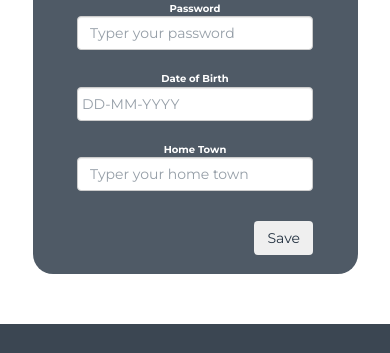
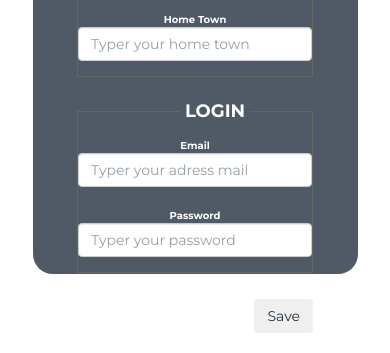
Before and after one commit to amatelin/neighborhood-guide, a PHP site: page /profile.php in a window 390 px wide. Shown: the part 901-1254 px from the top of the page. Before the commit the page ends 1225 px from the top, so only its background shows below. Run offline with PHP 8.4, Linux system fonts and the light colour scheme; data that the repository does not hold is empty; some libraries are stand-ins or nearby versions.

Commit message:
Legends added on Profile page and Settings page

```diff
--- a/config.json
+++ b/config.json
@@ -88,7 +88,7 @@
     "@input-height-large": "(ceil(@font-size-large * @line-height-large) + (@padding-large-vertical * 2) + 2)",
     "@input-height-small": "(floor(@font-size-small * @line-height-small) + (@padding-small-vertical * 2) + 2)",
     "@legend-color": "@gray-dark",
-    "@legend-border-color": "#e5e5e5",
+    "@legend-border-color": "#FFFFFF",
     "@input-group-addon-bg": "@gray-lighter",
     "@input-group-addon-border-color": "@input-border",
     "@dropdown-bg": "#fff",
--- a/css/style.css
+++ b/css/style.css
@@ -1919,7 +1919,7 @@ header .intro-text-team{
 }
 
 #profile-wrapper fieldset{
-    margin-top:17%;
+    margin-bottom:5%;
 }
 
 #profile-wrapper .log-form{
@@ -1946,6 +1946,29 @@ header .intro-text-team{
 .choices{
     text-align: left;
     font-size: 12px;
+}
+
+.legends{
+    border: 1px solid #666665;
+}
+
+legend{
+    width: auto;
+    border-width: 0px 0px 0px;
+    margin: 0px 0px 0px 20px;
+    padding: 0px 5px 0px 5px;
+    color: #FFFFFF;
+}
+
+.control-label{
+    text-align: left;
+}
+
+@media(min-width: 768px){
+    .form-horizontal .control-label {
+    text-align: left;
+    margin-left: 15px;
+}
 }
 
 @media(max-width: 1199px){
--- a/profile.php
+++ b/profile.php
@@ -25,51 +25,56 @@
             <div class="col-lg-6">
              <div class="intro-text-form profile-right" id="profile-wrapper">
               <div class="log-form">
-                <h4>Informations</h4>
                 <form class="form-horizontal">
-                  <fieldset>
                     <!-- Text input-->
+                    <fieldset class="legends">
+                    <legend><h4>Informations</h4></legend>
                     <div class="form-group">
                       <label class="col-md-4 control-label" for="name">Name</label>
-                      <div class="col-md-6">
+                      <div class="col-md-7">
                         <input id="name" name="name" placeholder="Type your name" class="form-control input-md" type="text">
                       </div>
                     </div>
                     <!-- Text input-->
                     <div class="form-group">
                       <label class="col-md-4 control-label" for="nickname">Nickname</label>
-                      <div class="col-md-6">
+                      <div class="col-md-7">
                         <input id="nickname" name="nickname" placeholder="Type your nickname" class="form-control input-md" type="text">
+                      </div>
+                    </div>
+                    <!-- Datebirth input-->
+                    <div class="form-group">
+                      <label class="col-md-4 control-label" for="datebirth">Date of Birth</label>
+                      <div class="col-md-7">
+                        <input id="datebirth" name="datebirth" placeholder="DD-MM-YYYY" class="datepicker form-control input-md">
                       </div>
                     </div>
                     <!-- Text input-->
                     <div class="form-group">
+                      <label class="col-md-4 control-label" for="homeTown">Home Town</label>
+                      <div class="col-md-7">
+                        <input id="homeTown" name="homeTown" placeholder="Typer your home town" class="form-control input-md" type="text">
+                      </div>
+                    </div>
+                  </fieldset>
+                    <!-- Text input-->
+                    <fieldset class="legends">
+                    <legend><h4>Login</h4></legend>
+                    <div class="form-group">
                       <label class="col-md-4 control-label" for="email">Email</label>
-                      <div class="col-md-6">
+                      <div class="col-md-7">
                         <input id="email" name="email" placeholder="Typer your adress mail" class="form-control input-md" type="text">
                       </div>
                     </div>
                     <!-- Password input-->
                     <div class="form-group">
                       <label class="col-md-4 control-label" for="password">Password</label>
-                      <div class="col-md-6">
+                      <div class="col-md-7">
                         <input id="password" name="password" placeholder="Typer your password" class="form-control input-md" type="password">
                       </div>
                     </div>
-                    <!-- Datebirth input-->
-                    <div class="form-group">
-                      <label class="col-md-4 control-label" for="datebirth">Date of Birth</label>
-                      <div class="col-md-6">
-                        <input id="datebirth" name="datebirth" placeholder="DD-MM-YYYY" class="datepicker form-control input-md">
-                      </div>
-                    </div>
-                    <!-- Text input-->
-                    <div class="form-group">
-                      <label class="col-md-4 control-label" for="homeTown">Home Town</label>
-                      <div class="col-md-6">
-                        <input id="homeTown" name="homeTown" placeholder="Typer your home town" class="form-control input-md" type="text">
-                      </div>
-                    </div>
+                    </fieldset>
+
                     <!-- Button -->
                     <div class="form-group">
                       <label class="col-md-4 control-label" for="submit"></label>
@@ -77,7 +82,7 @@
                         <button id="submit" name="submit" class="btn btn-inverse">Save</button>
                       </div>
                     </div>
-                  </fieldset>
+
                 </form>
               </div>
             </div>
--- a/settings.php
+++ b/settings.php
@@ -12,7 +12,8 @@
         <div class="intro-text-form">
           <div class="log-form">
             <form class="form-horizontal">
-              <fieldset class="choices">
+              <fieldset class="legends choices">
+                <legend><h4>Informations</h4></legend>
                 <!-- Text input-->
                 <div class="form-group">
                   <label class="col-md-4 control-label" for="name">Profile</label>
```
